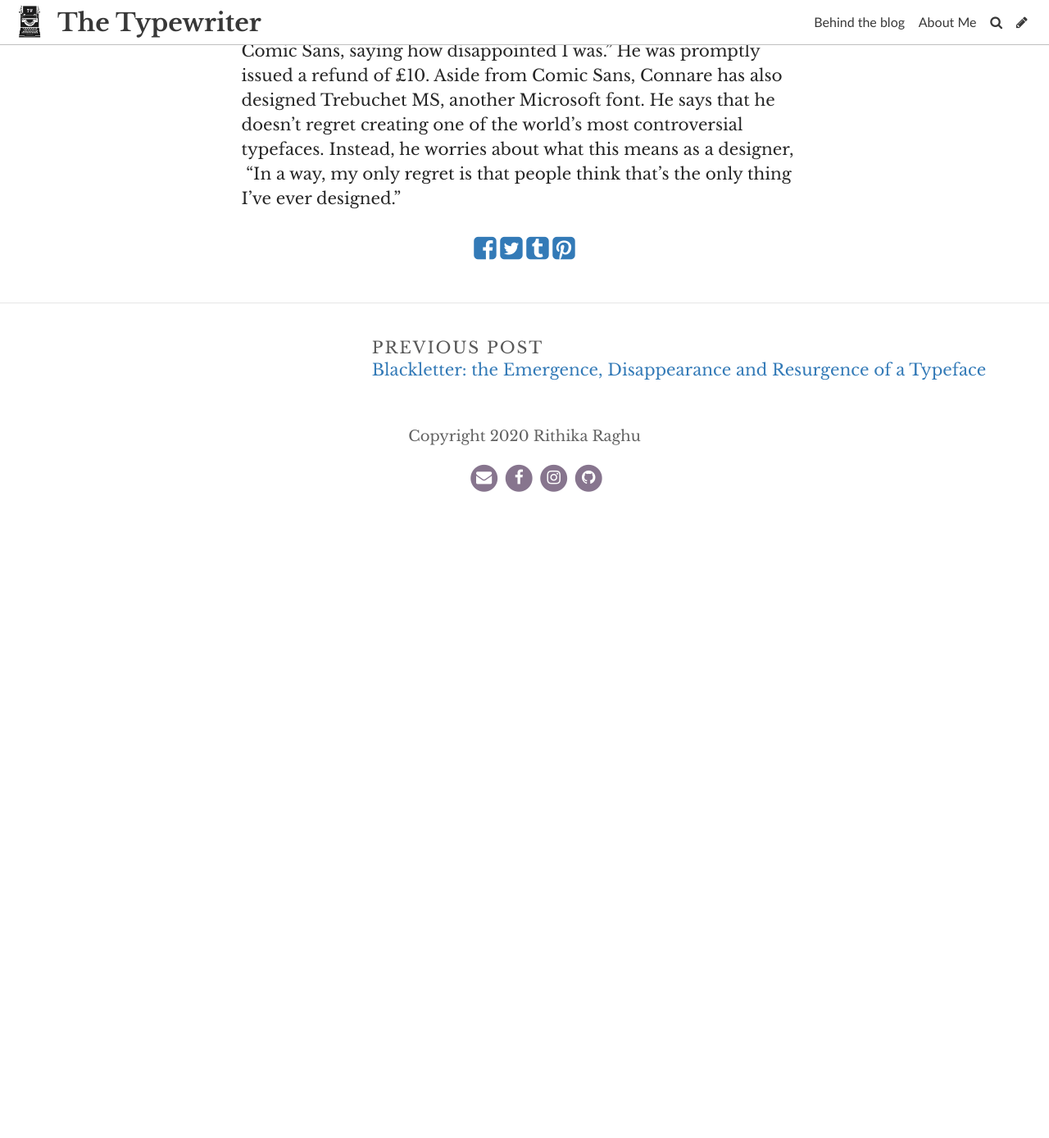
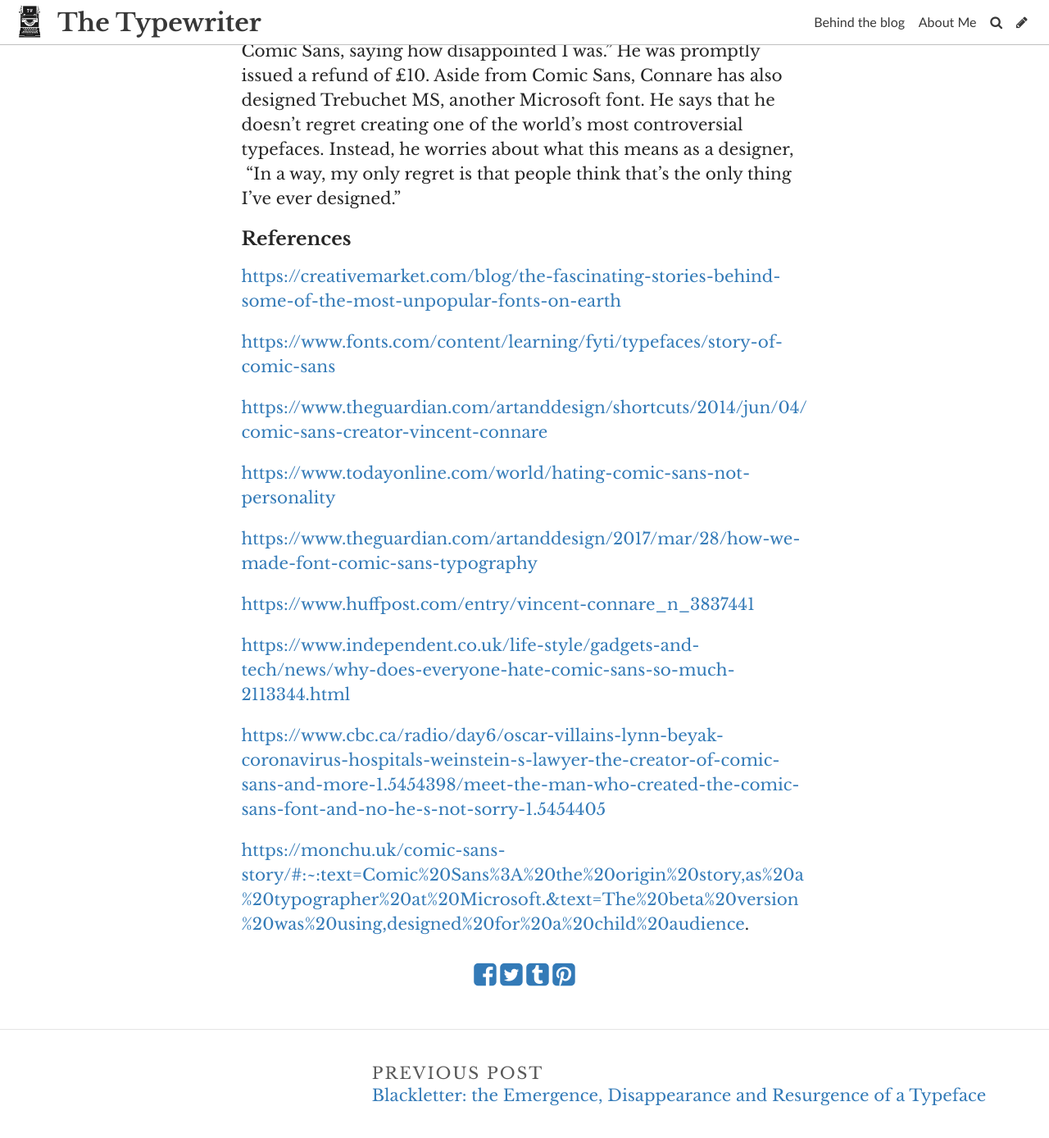
Before and after one commit to ismirithu/Typewriter, a Jekyll site: the page built from _posts/2020-12-28-comic-sans-the-font-ee-love-to-hate.md, in a window 1280 px wide and 1400 px high, scrolled down 3913 px. Shown: the top 1388 px of the window at 82% size. Built offline with Jekyll 4.4.1, drawn with Linux system fonts in a browser that asks for light colours; some web fonts are replaced; before the commit the page ends 4543 px from its top, so only the background shows below that.

Commit message:
Update Post “2020-12-28-comic-sans-the-font-ee-love-to-hate”

```diff
--- a/_posts/2020-12-28-comic-sans-the-font-ee-love-to-hate.md
+++ b/_posts/2020-12-28-comic-sans-the-font-ee-love-to-hate.md
@@ -27,3 +27,25 @@ Therein lies the issue with Comic Sans. It not hated because it’s exceedingly
 A large part of what makes the font appear unprofessional is its irregularity and wide spacing. However, these exact qualities make the font easily readable for those with dyslexia. Several dyslexia associations, including the British Dyslexia Association, have recommended it.
 
 The creator himself calls Comic Sans the “Justin Beiber” of fonts and says that he only used the font once in his life. “I was having trouble changing my broadband to Sky so \[I] wrote them a letter in Comic Sans, saying how disappointed I was.” He was promptly issued a refund of £10. Aside from Comic Sans, Connare has also designed Trebuchet MS, another Microsoft font. He says that he doesn’t regret creating one of the world’s most controversial typefaces. Instead, he worries about what this means as a designer,  “In a way, my only regret is that people think that’s the only thing I’ve ever designed.”
+
+
+
+#### **References**
+
+<https://creativemarket.com/blog/the-fascinating-stories-behind-some-of-the-most-unpopular-fonts-on-earth>
+
+<https://www.fonts.com/content/learning/fyti/typefaces/story-of-comic-sans>
+
+<https://www.theguardian.com/artanddesign/shortcuts/2014/jun/04/comic-sans-creator-vincent-connare>
+
+<https://www.todayonline.com/world/hating-comic-sans-not-personality>
+
+<https://www.theguardian.com/artanddesign/2017/mar/28/how-we-made-font-comic-sans-typography>
+
+<https://www.huffpost.com/entry/vincent-connare_n_3837441>
+
+<https://www.independent.co.uk/life-style/gadgets-and-tech/news/why-does-everyone-hate-comic-sans-so-much-2113344.html>
+
+<https://www.cbc.ca/radio/day6/oscar-villains-lynn-beyak-coronavirus-hospitals-weinstein-s-lawyer-the-creator-of-comic-sans-and-more-1.5454398/meet-the-man-who-created-the-comic-sans-font-and-no-he-s-not-sorry-1.5454405>
+
+<https://monchu.uk/comic-sans-story/#:~:text=Comic%20Sans%3A%20the%20origin%20story,as%20a%20typographer%20at%20Microsoft.&text=The%20beta%20version%20was%20using,designed%20for%20a%20child%20audience>.
```
